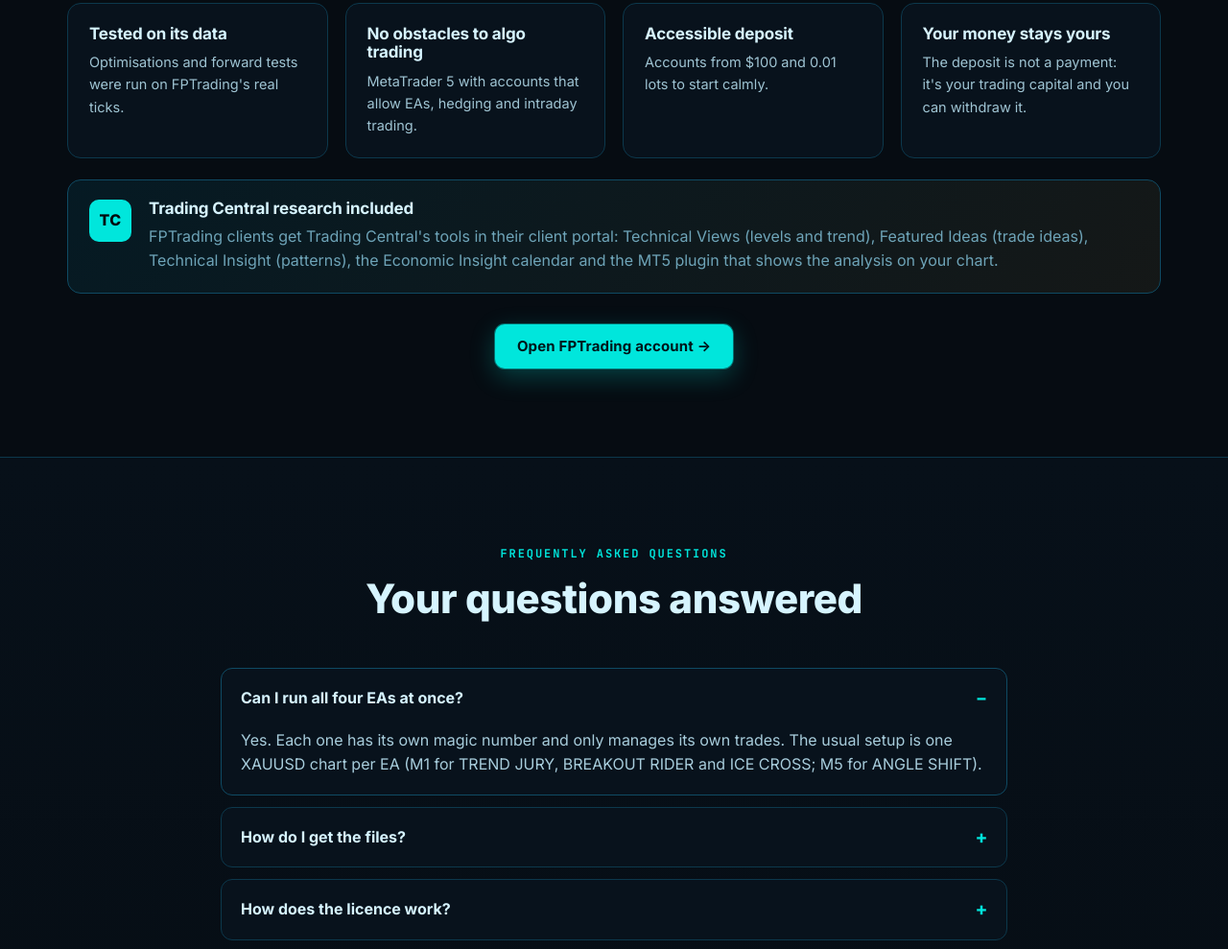
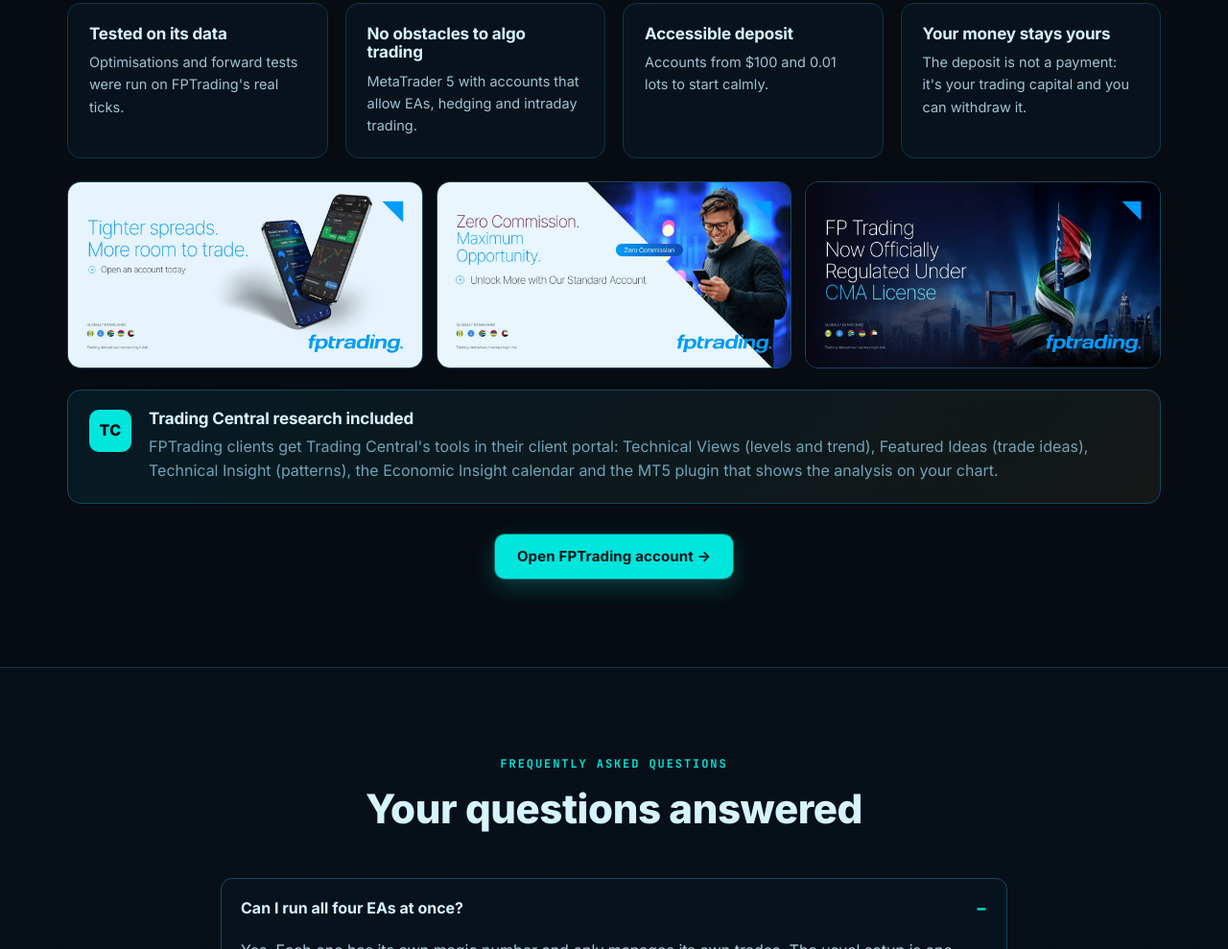
Before and after one commit to JackzMaertens/bestglobalbroker, a plain HTML site: page index.html in a window 1280 px wide. Shown: the part 8452-9441 px from the top of the page at 96% size. Drawn offline with Linux system fonts and the light colour scheme.

Commit message:
Broker section: FP Trading banners (tighter spreads, zero commission, CMA license), EN/ES swap
Co-Authored-By: Claude Opus 5.5 <noreply@anthropic.com>
Claude-Session: https://claude.ai/code/session_019ddELBzFjdqUUo8kfWymxW

```diff
--- a/index.html
+++ b/index.html
@@ -45,7 +45,7 @@
   <link rel="preconnect" href="https://fonts.googleapis.com">
   <link rel="preconnect" href="https://fonts.gstatic.com" crossorigin>
   <link rel="stylesheet" href="https://fonts.googleapis.com/css2?family=Inter:wght@400;500;600;700;800&family=JetBrains+Mono:wght@400;600;700&display=swap">
-  <link rel="stylesheet" href="/style.css?v=10">
+  <link rel="stylesheet" href="/style.css?v=11">
 
   <script type="application/ld+json">
 {
@@ -763,6 +763,11 @@
           <article class="tile"><h3 data-i18n="brk3_t">Depósito accesible</h3><p data-i18n="brk3_d">Cuentas desde $100 y lotes de 0.01 para empezar con calma.</p></article>
           <article class="tile"><h3 data-i18n="brk4_t">Tu dinero es tuyo</h3><p data-i18n="brk4_d">El depósito no es un pago: es tu capital de trading y puedes retirarlo.</p></article>
         </div>
+        <div class="fpt-banners">
+          <a href="https://portal.fptrading.com/register?fpm-affiliate-utm-source=IB&amp;fpm-affiliate-agt=473111" target="_blank" rel="noopener sponsored"><img src="/img/fpt/tighter-spreads-es.jpg" data-src-en="/img/fpt/tighter-spreads-en.jpg" alt="FP Trading: spreads más ajustados" data-alt-en="FP Trading: tighter spreads" width="1200" height="628" loading="lazy"></a>
+          <a href="https://portal.fptrading.com/register?fpm-affiliate-utm-source=IB&amp;fpm-affiliate-agt=473111" target="_blank" rel="noopener sponsored"><img src="/img/fpt/zero-commission-es.jpg" data-src-en="/img/fpt/zero-commission-en.jpg" alt="FP Trading: comisión cero" data-alt-en="FP Trading: zero commission" width="1200" height="628" loading="lazy"></a>
+          <a href="https://portal.fptrading.com/register?fpm-affiliate-utm-source=IB&amp;fpm-affiliate-agt=473111" target="_blank" rel="noopener sponsored"><img src="/img/fpt/cma-license-en.jpg" alt="FP Trading regulated under CMA license" width="1200" height="628" loading="lazy"></a>
+        </div>
         <div class="tc-note"><span class="tc-badge">TC</span><div><h3 data-i18n="brk_tc_t">Investigación de Trading Central incluida</h3><p data-i18n="brk_tc_d">Los clientes de FPTrading tienen en su portal las herramientas de Trading Central: Technical Views (niveles y tendencia), Featured Ideas (ideas de trading), Technical Insight (patrones), calendario económico Economic Insight y el plugin para MT5 que muestra el análisis en tu gráfico.</p></div></div>
         <div class="center"><a class="btn btn-cyan" href="https://portal.fptrading.com/register?fpm-affiliate-utm-source=IB&amp;fpm-affiliate-agt=473111" target="_blank" rel="noopener sponsored"><span data-i18n="brk_btn">Abrir cuenta FPTrading →</span></a></div>
       </div>
@@ -838,6 +843,6 @@
 
   <noscript><style>.reveal{opacity:1!important;transform:none!important}</style></noscript>
   <script src="/translations.js?v=8" defer></script>
-  <script src="/script.js?v=7" defer></script>
+  <script src="/script.js?v=8" defer></script>
 </body>
 </html>
--- a/script.js
+++ b/script.js
@@ -31,6 +31,7 @@
     $$("[data-i18n]").forEach(function (el) { var v = translations[l][el.getAttribute("data-i18n")]; if (v) el.innerHTML = v; });
     $$("[data-i18n-ph]").forEach(function (el) { var v = translations[l][el.getAttribute("data-i18n-ph")]; if (v) el.setAttribute("placeholder", v); });
     $$("[data-href-en]").forEach(function (el) { if (!el.hasAttribute("data-href-es")) el.setAttribute("data-href-es", el.getAttribute("href")); el.setAttribute("href", l === "en" ? el.getAttribute("data-href-en") : el.getAttribute("data-href-es")); });
+    $$("img[data-src-en]").forEach(function (el) { if (!el.hasAttribute("data-src-es")) { el.setAttribute("data-src-es", el.getAttribute("src")); el.setAttribute("data-alt-es", el.getAttribute("alt") || ""); } el.setAttribute("src", l === "en" ? el.getAttribute("data-src-en") : el.getAttribute("data-src-es")); if (el.hasAttribute("data-alt-en")) el.setAttribute("alt", l === "en" ? el.getAttribute("data-alt-en") : el.getAttribute("data-alt-es")); });
     document.documentElement.lang = l;
     store("bgb_lang", l);
     ["es", "en"].forEach(function (x) { var b = $("#lang-" + x); if (b) { b.classList.toggle("on", x === l); b.setAttribute("aria-pressed", x === l ? "true" : "false"); } });
--- a/style.css
+++ b/style.css
@@ -397,3 +397,9 @@ body.lock { overflow: hidden; }
 .tc-note p { margin: 0; color: var(--muted, #9cc3d1); }
 .tc-badge { flex: 0 0 auto; width: 44px; height: 44px; border-radius: 10px; display: grid; place-items: center; font-weight: 800; letter-spacing: .5px; color: #03080d; background: var(--cyan, #00e6dc); }
 @media (max-width: 640px) { .tc-note { flex-direction: column; } }
+
+.fpt-banners { display: grid; grid-template-columns: repeat(3, 1fr); gap: 14px; margin: 24px 0 4px; }
+.fpt-banners a { display: block; border-radius: var(--radius); overflow: hidden; border: 1px solid var(--line-2); transition: transform .2s ease, border-color .2s ease; }
+.fpt-banners a:hover { transform: translateY(-2px); border-color: var(--cyan, #00e6dc); }
+.fpt-banners img { display: block; width: 100%; height: auto; }
+@media (max-width: 860px) { .fpt-banners { grid-template-columns: 1fr; max-width: 560px; margin-left: auto; margin-right: auto; } }
```
Also changed, not shown: img/fpt/cma-license-en.jpg (added), img/fpt/tighter-spreads-en.jpg (added), img/fpt/tighter-spreads-es.jpg (added), img/fpt/zero-commission-en.jpg (added), img/fpt/zero-commission-es.jpg (added).
